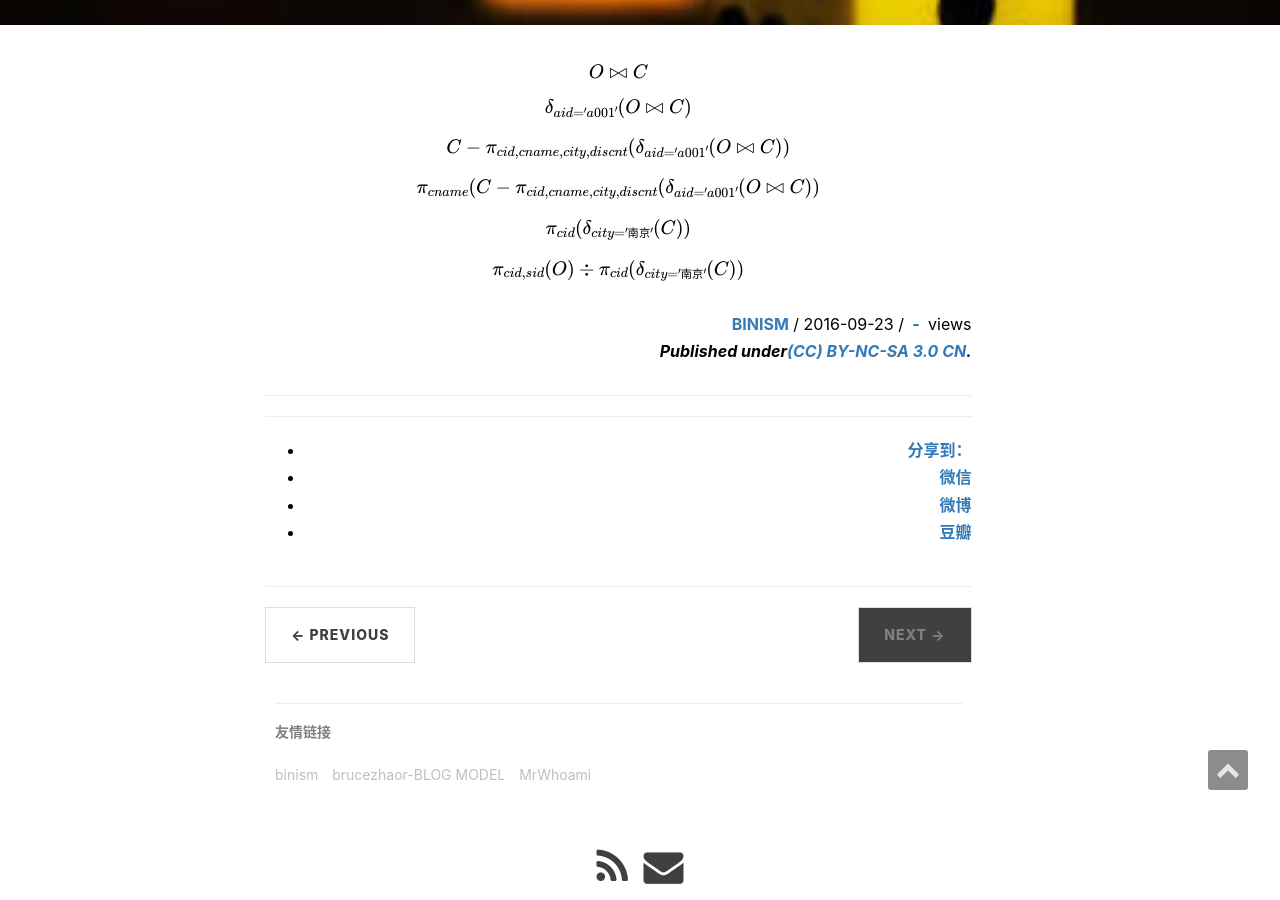
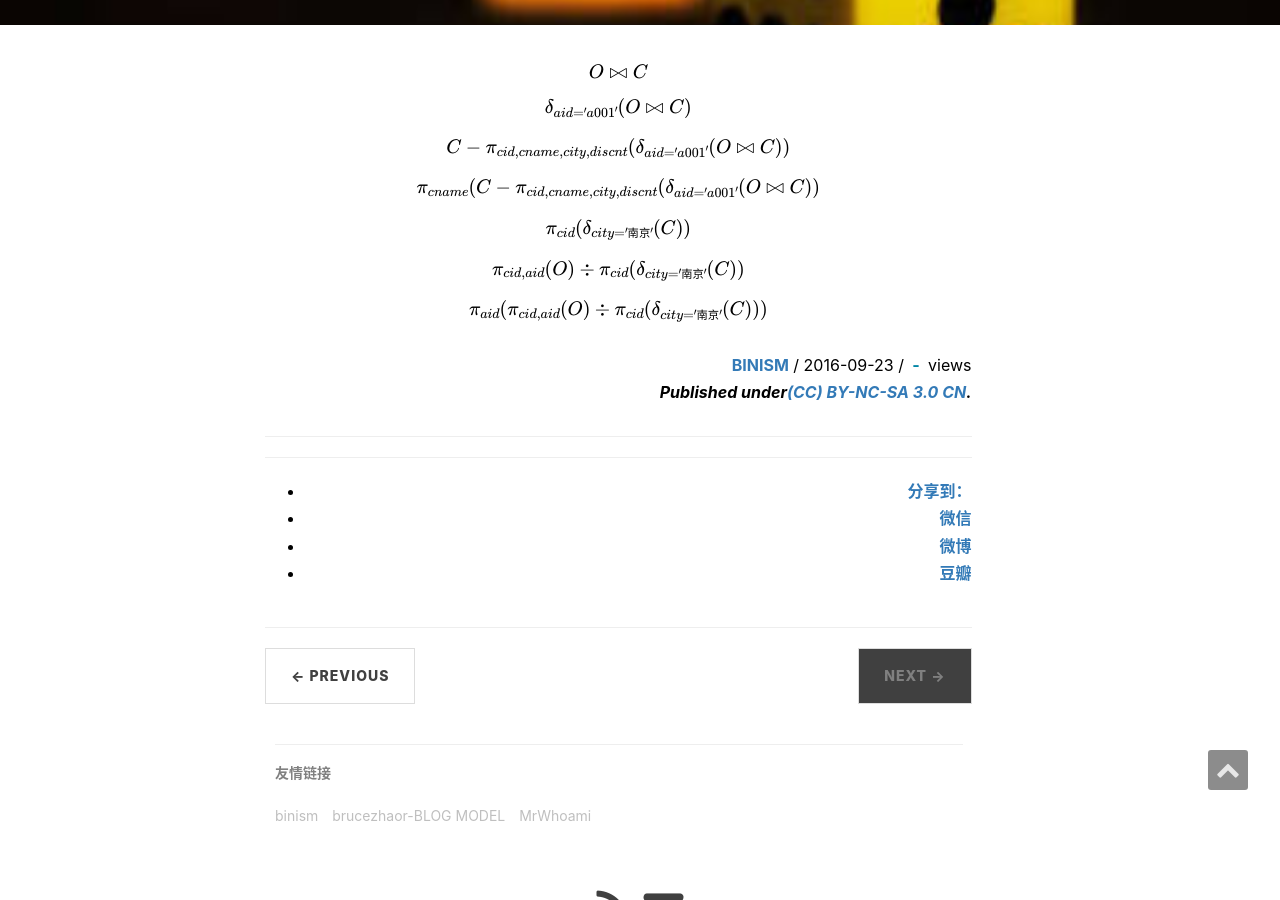
Before and after one commit to binism/binism.github.io, a Jekyll site: the page built from _posts/2016-09-23-mathjaxToWordTool.md, in a window 1280 px wide and 900 px high, scrolled down 403 px. Built offline with Jekyll 4.4.1, drawn with Linux system fonts in a browser that asks for light colours; formulas are drawn with MathJax 3; comment, search, counter and statistics services are not loaded.

Commit message:
Update 2016-09-23-mathjaxToWordTool.md

```diff
--- a/_posts/2016-09-23-mathjaxToWordTool.md
+++ b/_posts/2016-09-23-mathjaxToWordTool.md
@@ -17,4 +17,6 @@ $$ \pi_{cname}(C - \pi_{cid, cname, city, discnt}(\delta_{aid = 'a001'}(O \Join
 
 $$ \pi_{cid}(\delta_{city = '南京'}(C)) $$
 
-$$ \pi_{cid,sid}(O) \div \pi_{cid}(\delta_{city = '南京'}(C)) $$
+$$ \pi_{cid,aid}(O) \div \pi_{cid}(\delta_{city = '南京'}(C)) $$
+
+$$ \pi_{aid}(\pi_{cid,aid}(O) \div \pi_{cid}(\delta_{city = '南京'}(C))) $$
```
